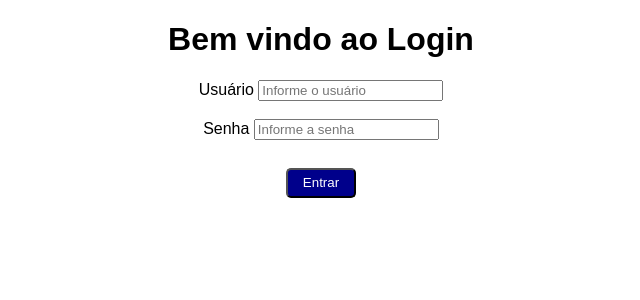
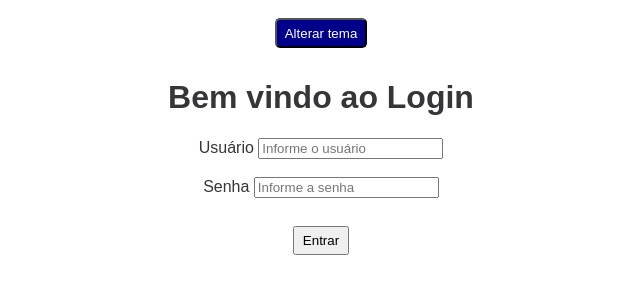
Before and after one commit to ClaudianyMartins/login-react-aula, a React (Create React App) app: page / in a window 1280 px wide. Shown: the top 300 px of the page, without its empty margins (319-959 px from the left). Built offline with nearby package versions, Linux system fonts and the light colour scheme.

Commit message:
Theme com styled-component

```diff
--- a/package.json
+++ b/package.json
@@ -12,7 +12,8 @@
     "react": "16.13.1",
     "react-dom": "16.13.1",
     "react-router-dom": "5.2.0",
-    "react-scripts": "3.4.3"
+    "react-scripts": "3.4.3",
+    "styled-components": "5.2.0"
   },
   "devDependencies": {
     "typescript": "3.8.3"
--- a/src/App.js
+++ b/src/App.js
@@ -1,11 +1,28 @@
-import React from "react";
+import React, { useState } from "react";
+import { ThemeProvider } from "styled-components";
+import { GlobalStyles } from "./Components/Tema/GlobalStyles";
+import { lightTheme, darkTheme } from "./Components/Tema/Themes";
 import "./styles.css";
 import Routes from "./router";
 
 export default function App() {
+  const [theme, setTheme] = useState("light");
+
+  const themeToggler = () => {
+    theme === "light" ? setTheme("dark") : setTheme("light");
+  };
+
   return (
-    <div className="App">
-      <Routes />
-    </div>
+    <ThemeProvider theme={theme === "light" ? lightTheme : darkTheme}>
+      <>
+        <GlobalStyles />
+        <div className="App">
+          <button className="btn" onClick={themeToggler}>
+            Alterar tema
+          </button>
+          <Routes />
+        </div>
+      </>
+    </ThemeProvider>
   );
 }
--- /dev/null
+++ b/src/Components/Tema/GlobalStyles.js
@@ -0,0 +1,9 @@
+import { createGlobalStyle } from "styled-components";
+export const GlobalStyles = createGlobalStyle`
+  body {
+    background: ${({ theme }) => theme.body};
+    color: ${({ theme }) => theme.text};
+    font-family: Tahoma, Helvetica, Arial, Roboto, sans-serif;
+    transition: all 0.50s linear;
+  }
+  `;
--- /dev/null
+++ b/src/Components/Tema/Themes.js
@@ -0,0 +1,12 @@
+export const lightTheme = {
+  body: "#FFF",
+  text: "#363537",
+  toggleBorder: "#FFF",
+  background: "#363537"
+};
+export const darkTheme = {
+  body: "#363537",
+  text: "#FAFAFA",
+  toggleBorder: "#6B8096",
+  background: "#999"
+};
--- a/src/styles.css
+++ b/src/styles.css
@@ -3,8 +3,8 @@
   text-align: center;
 }
 
-button {
-  width: 70px;
+.btn {
+  /* width: 70px; */
   height: 30px;
   background-color: darkblue;
   color: white;
```
Also changed, not shown: src/Components/Perfil/Liliane.js (deleted), src/Components/Perfil/camila.js (deleted), src/Components/Perfil/lucasMiller.js (deleted), src/Components/Perfil/rafael.js (deleted).
